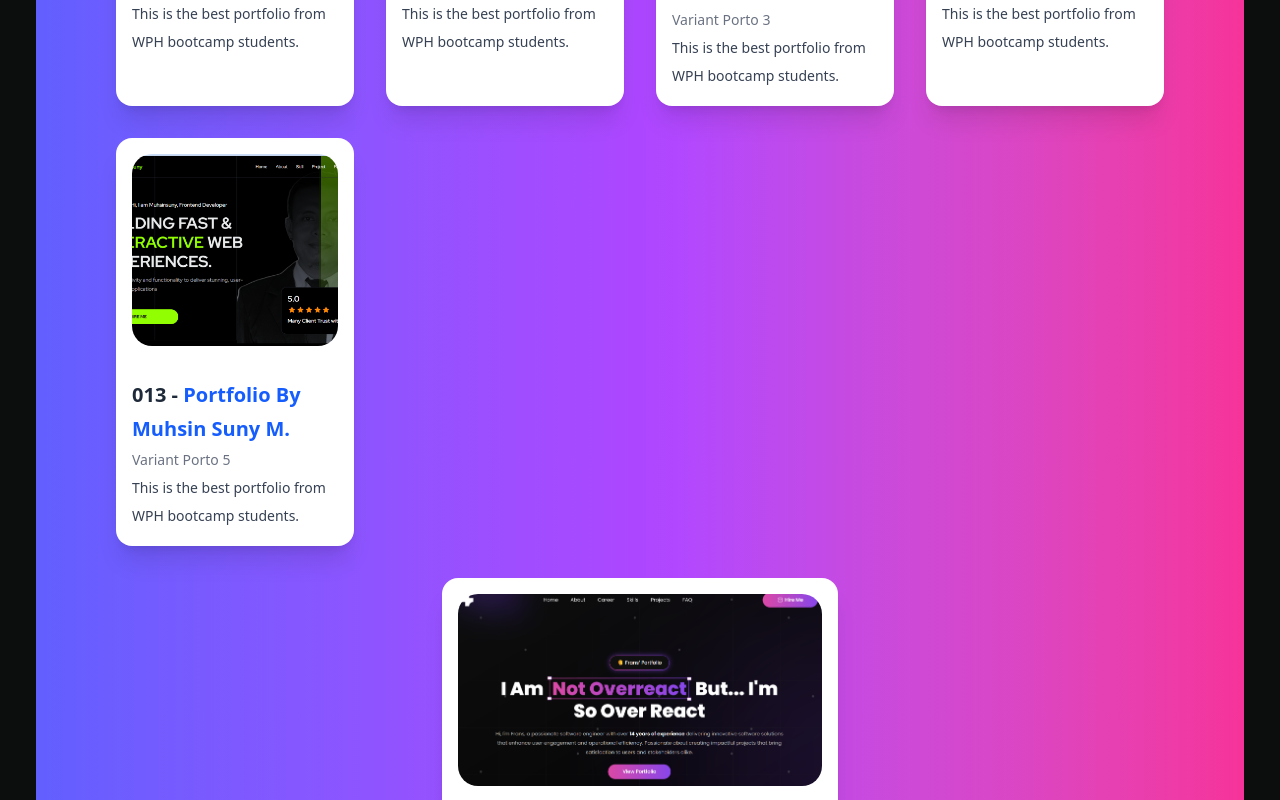
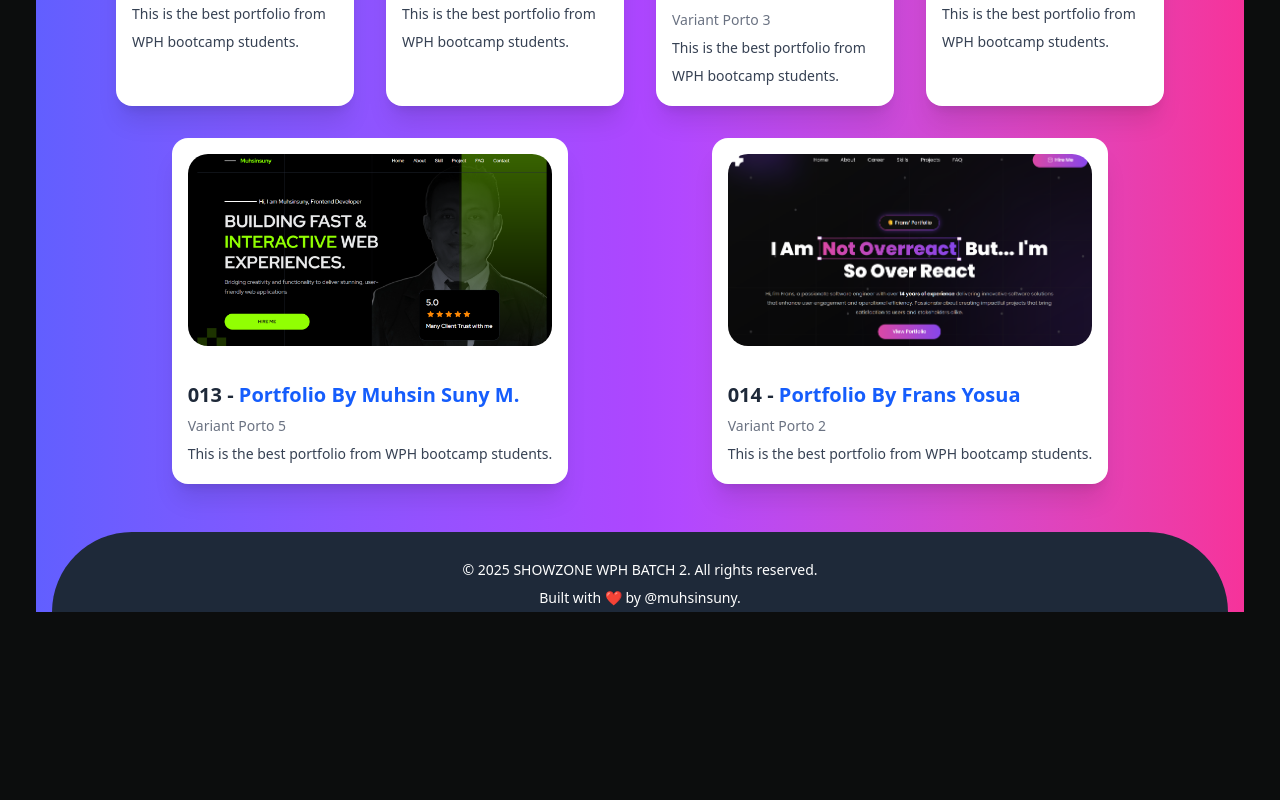
Before and after one commit to suny-saja/showzone, a Next.js app: page / in a window 1280 px wide. Shown: the part 2080-2880 px from the top of the page. After the commit the page ends 2692 px from the top, so only its background shows below. Built offline with nearby package versions, Linux system fonts and the light colour scheme.

Commit message:
Update page.tsx

```diff
--- a/src/app/page.tsx
+++ b/src/app/page.tsx
@@ -50,8 +50,8 @@ export default function Page() {
               <div
                 key={project.id}
                 className={`${
-                  index >= projectList.length - 1
-                    ? 'col-span-1 flex justify-center sm:col-span-4'
+                  index >= projectList.length - 2
+                    ? 'col-span-1 flex justify-center sm:col-span-2'
                     : 'items-center'
                 }`}
               >
```
